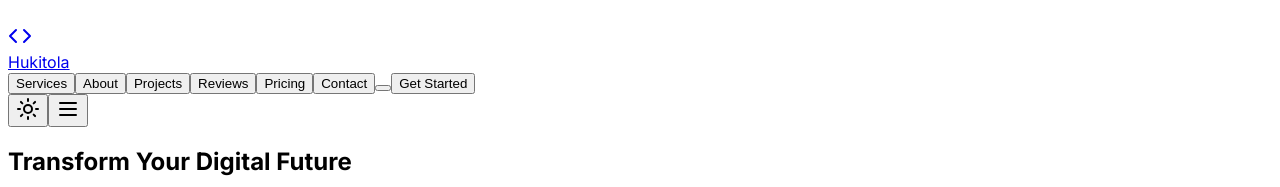
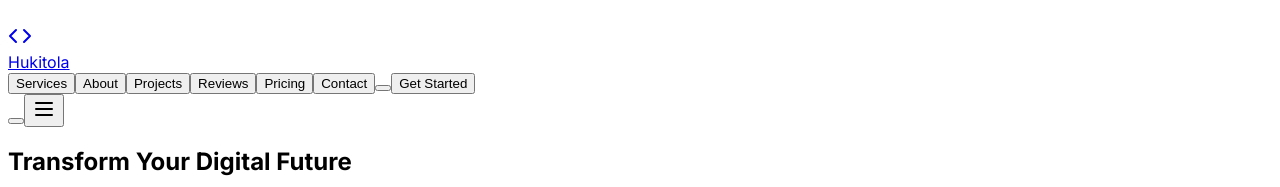
Before and after one commit to pratyushkundu/TechInnovate, a React (Vite) app in the folder client/: page / in a window 1280 px wide. Shown: the top 187 px of the page. Built offline with nearby package versions, Linux system fonts and the light colour scheme; a web font is replaced by a local one.

Commit message:
techinnovate

```diff
--- a/client/src/components/navigation.tsx
+++ b/client/src/components/navigation.tsx
@@ -101,11 +101,11 @@ export default function Navigation() {
               className="p-2 rounded-lg hover:bg-slate-700/50"
               data-testid="mobile-theme-toggle"
             >
-              {theme === "light" ? (
+              {/* {theme === "light" ? (
                 <Moon className="h-5 w-5" />
               ) : (
                 <Sun className="h-5 w-5" />
-              )}
+              )} */}
             </Button>
             <Button
               variant="ghost"
```
